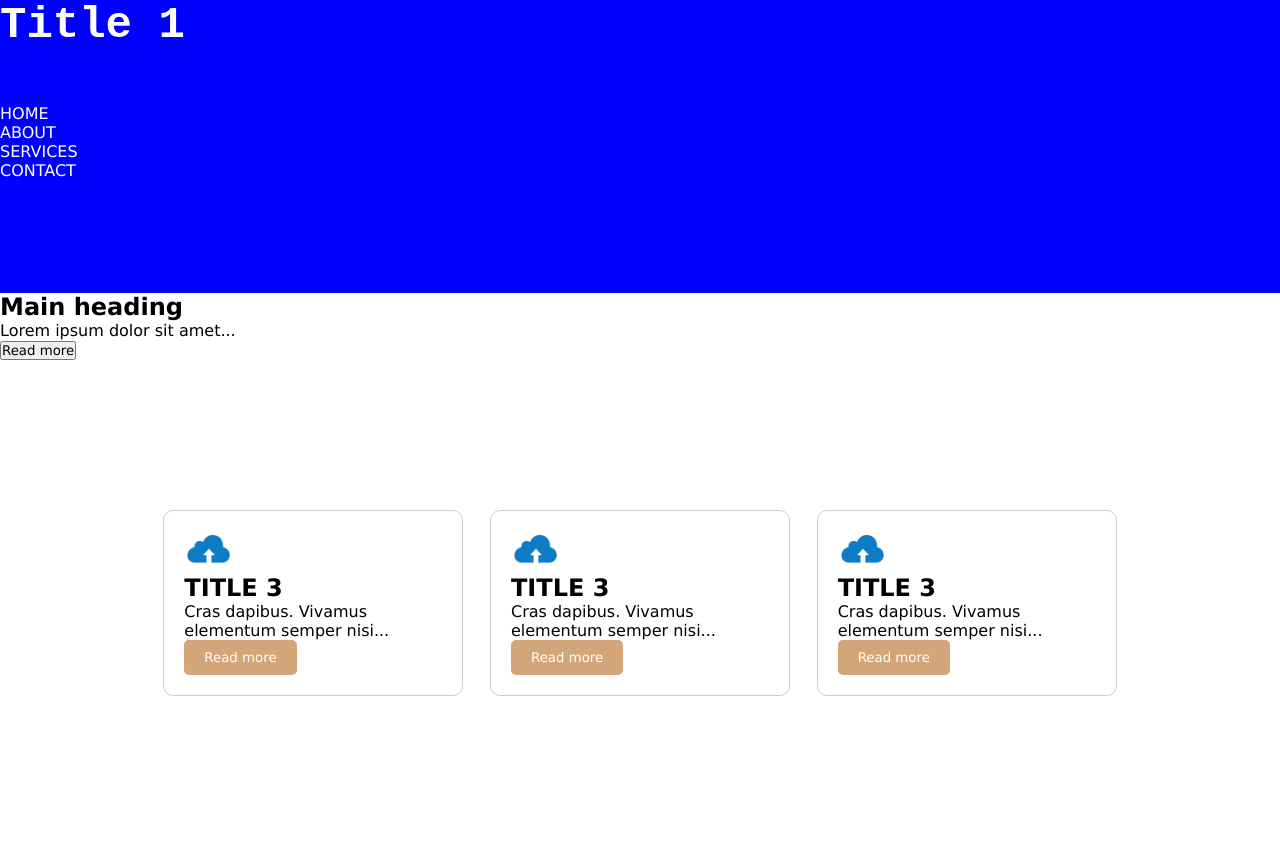
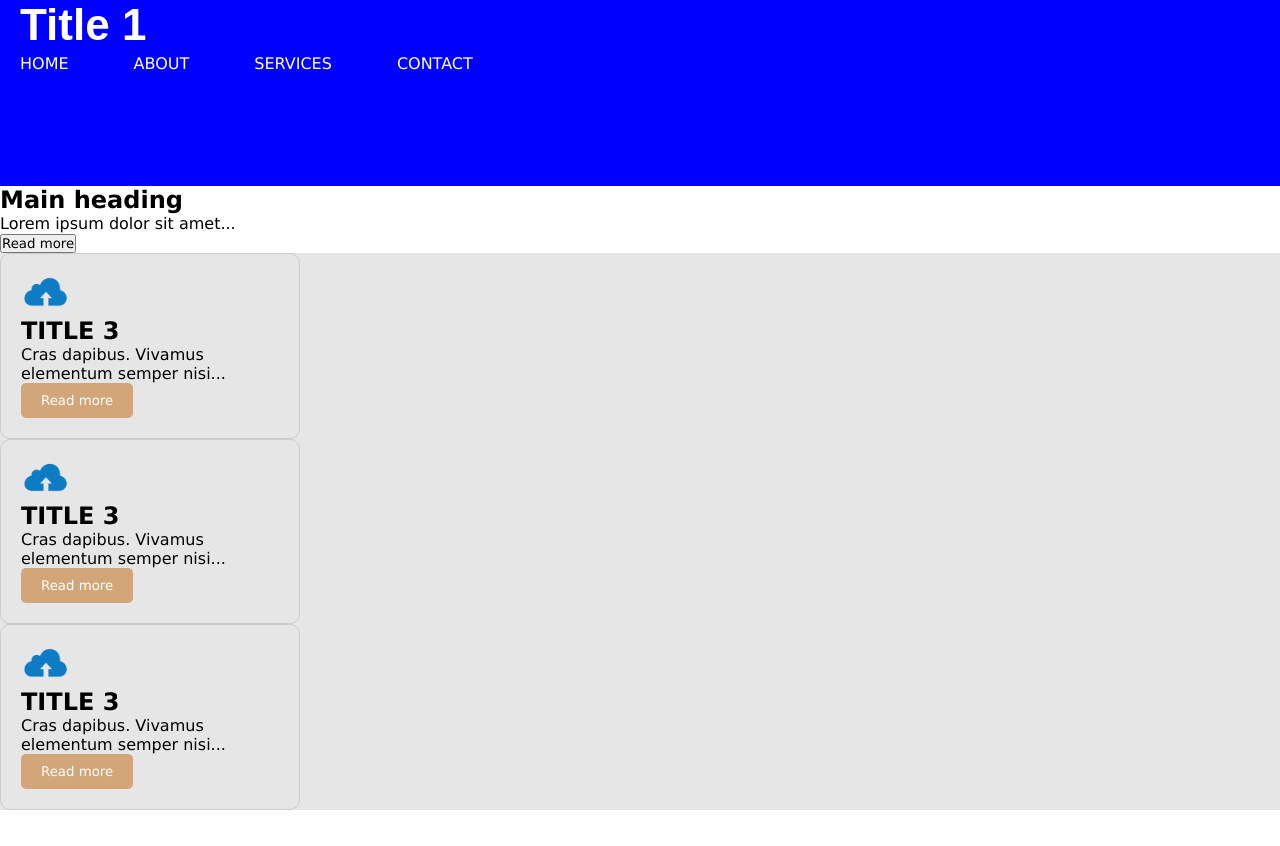
Before and after one commit to mermakowich/concurs-maket, a plain HTML site: page index.html in a window 1280 px wide. After the commit the page ends 810 px from the top, so only its background shows below. Drawn offline with Linux system fonts and the light colour scheme.

Commit message:
Add files via upload

```diff
--- a/index.html
+++ b/index.html
@@ -24,6 +24,8 @@
 
     <main>
         <div class="main-content">
+            <section class="section-1">
+
                 <h2>Main heading</h2>
                 <p>Lorem ipsum dolor sit amet...</p>
                 <!-- Add your content here -->
@@ -31,7 +33,9 @@
                 <!-- You can add an image or icon set similar to the one in the provided image -->
 
                 <button>Read more</button>
+            </section>
 
+            <section class="section-2">
                 <div class="container-card">
                     <div class="sub-content 2">
                         <!-- Repeat this section for each sub content area -->
@@ -65,6 +69,7 @@
                     <!-- ... repeat for other boxes ... -->
 
                 </div>
+            </section>
         </div>
 
     </main>
--- a/styles/style.css
+++ b/styles/style.css
@@ -55,22 +55,30 @@ header {
 }
 
 .card button {
-   background-color: #d2a679;
-   color: white;
-   padding: 10px 20px;
-   border-radius: 5px;
-   border:none;
+    background-color: #d2a679;
+    color: white;
+    padding: 10px 20px;
+    border-radius: 5px;
+    border: none;
 }
 
 .container-card {
-    display: flex;
+    display: inline-block;
     justify-content: space-around;
-    margin: 150px;
+    /* margin: 150px; */
+    /* background-color: #e6e6e6; */
+    width: 1240px;
+
+    align-items: center;
+    justify-content: center;
+    margin-left: auto;
+    margin-right: auto;
+    grid-gap: 30px;
 }
 
 h1 {
     color: #FFF;
-    font-family: "Courier New";
+    font-family: sans-serif;
     font-size: 44px;
     font-weight: 700;
     width: 238px;
@@ -78,3 +86,40 @@ h1 {
     text-wrap: wrap;
     margin: 0;
 }
+
+nav ul {
+    display: flex;
+    /* width: max-content; */
+    /* justify-content: start; */
+    flex-wrap: nowrap;
+    align-items: center;
+    grid-gap: 65px;
+    list-style-type: none;
+    text-align: center;
+    /* margin-left: auto;
+    margin-right: auto; */
+
+    /* justify-content: space-around; */
+
+}
+
+
+
+header .container {
+    width: 1240px;
+    display: flex;
+    margin-left: auto;
+    margin-right: auto;
+    position: relative;
+
+}
+
+.container h1 {
+    position: absolute;
+
+}
+
+.section-2 {
+    background-color: #e6e6e6;
+
+}
```
Lines whose indentation alone changed are shown as unchanged.
